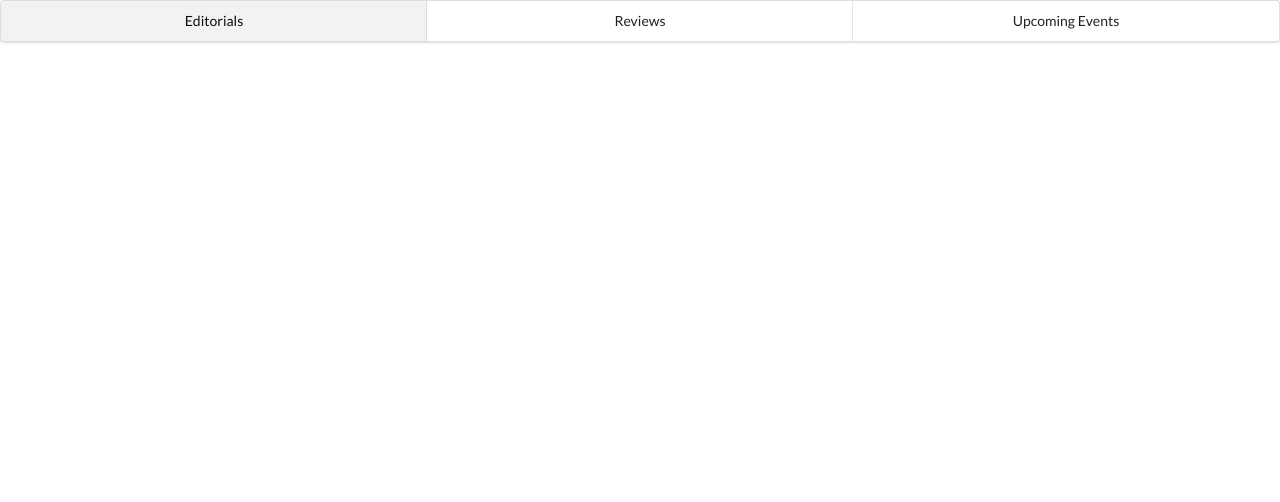
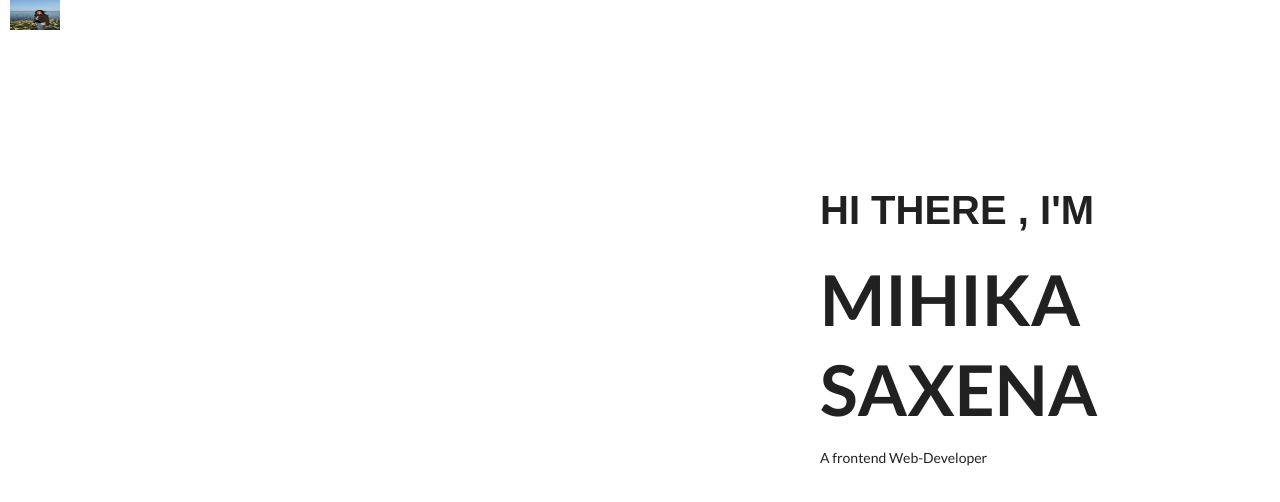
Before and after one commit to mihika14/portfolio, a React (Create React App) app: page / in a window 1280 px wide. Shown: the top 502 px of the page. Built offline with nearby package versions, Linux system fonts and the light colour scheme.

Commit message:
changes in about page

```diff
--- a/src/App.js
+++ b/src/App.js
@@ -1,26 +1,11 @@
 import React from "react";
-import Navbar from "./components/Navbar";
-import About from "./components/About/About";
-import Projects from "./components/Projects/Projects";
-import Education from "./components/Education/Education";
-import Skills from "./components/Skills/Skills";
 import HomePage from "./components/HomePage/Homepage";
-import { BrowserRouter, Routes, Route } from "react-router-dom";
+
 
 
 export default function App() {
 return(
-    <BrowserRouter>
-    <Routes>
-      <Route path="/" element={<HomePage />}>
-        <Route path="about" element={<About />} />
-        <Route path="projects" element={<Projects />} />
-        <Route path="education" element={<Education />} />
-        <Route path="skills" element={<Skills />} />
-      </Route>
-    </Routes>
-  </BrowserRouter>
-
+   <div ><HomePage /></div>
 
 )
 
--- a/src/components/About/About.css
+++ b/src/components/About/About.css
@@ -0,0 +1,24 @@
+.segment1{
+   margin-left: 820px ;
+   margin-top: 150px;
+}
+
+.header1{
+    font-size: 40px;
+    font-family: sans-serif;
+}
+
+.name{
+    font-size: 70px;
+}
+
+.segment2{
+   margin-top: 100px;
+
+
+}
+.myimg{
+    height: 30px;
+    width: 50px;
+    margin-left: 10px;
+}
--- a/src/components/About/About.js
+++ b/src/components/About/About.js
@@ -1,36 +1,21 @@
 import React from "react";
+import "./About.css";
+import image1 from "./image.jpg"
 
 const About = () => {
    return (
-      <section id="about" >
-         <div className="ui segment">
-            <h1 className="ui left aligned header">Hi , My name is Mihika.</h1>
-            <h1>I love building Apps!</h1>
-            <p> lorem4</p>
+      <div id="about" >
+          <img className="myimg" src={image1}/>
+         <div className="segment1">
+            <h2 className="header1">HI THERE , I'M</h2>
+            <h1 className="name">MIHIKA SAXENA</h1>
+            <p className="aboutme">A frontend Web-Developer</p>
+         </div>
+         <div className="segment2">
 
-            <div className="ui animated button" tabIndex="0">
-               <div className="visible content">
-                  <a href= '#Contact'>Contact me</a></div>
-               <div className="hidden content">
-                  <i className="right arrow icon"></i>
-               </div>
-            </div>
-            <div className="ui animated button" tabIndex="0">
-               <div className="visible content">
-               <a href="#Projects">See my Past work</a></div>
-               <div className="hidden content">
-                  <i className="right arrow icon"></i>
-               </div>
-            </div>
-            <div className="ui top right aligned small image">
-               <img
-                  src="https://encrypted-tbn0.gstatic.com/images?q=tbn:ANd9GcR1Z9qdNLDsQ3EB-xSc7s9mo6SFeXG-aI0WyA&usqp=CAU">
-               </img>
-            </div>
          </div>
 
-
-      </section >
+      </div >
    )
 };
 
--- a/src/components/HomePage/Homepage.js
+++ b/src/components/HomePage/Homepage.js
@@ -1,9 +1,13 @@
 import React from "react";
-import Navbar from "../Navbar";
+import About from "../About/About";
+import Skills from "../Skills/Skills";
+import Projects from "../Projects/Projects"
+import Education from "../Education/Education"
+
 const HomePage=()=>{
 return(
 <div>
-    <Navbar />
+    < About/>
 
 </div>
 
--- a/src/components/Navbar.js
+++ b/src/components/Navbar.js
@@ -1,8 +1,10 @@
 import React from "react";
+import { Link } from "react-router-dom";
+
 export default function Navbar () {
   return(
       <div class = "ui three item menu" >
-      <a class="active item">Editorials</a>
+      <Link to="/about" class="active item">Editorials</Link>
      <a class="item">Reviews</a>
      <a class="item">Upcoming Events</a>
     </div>
```
Also changed, not shown: src/extra/1.js (added, +10 -0 lines), src/components/About/image.jpg (added).
